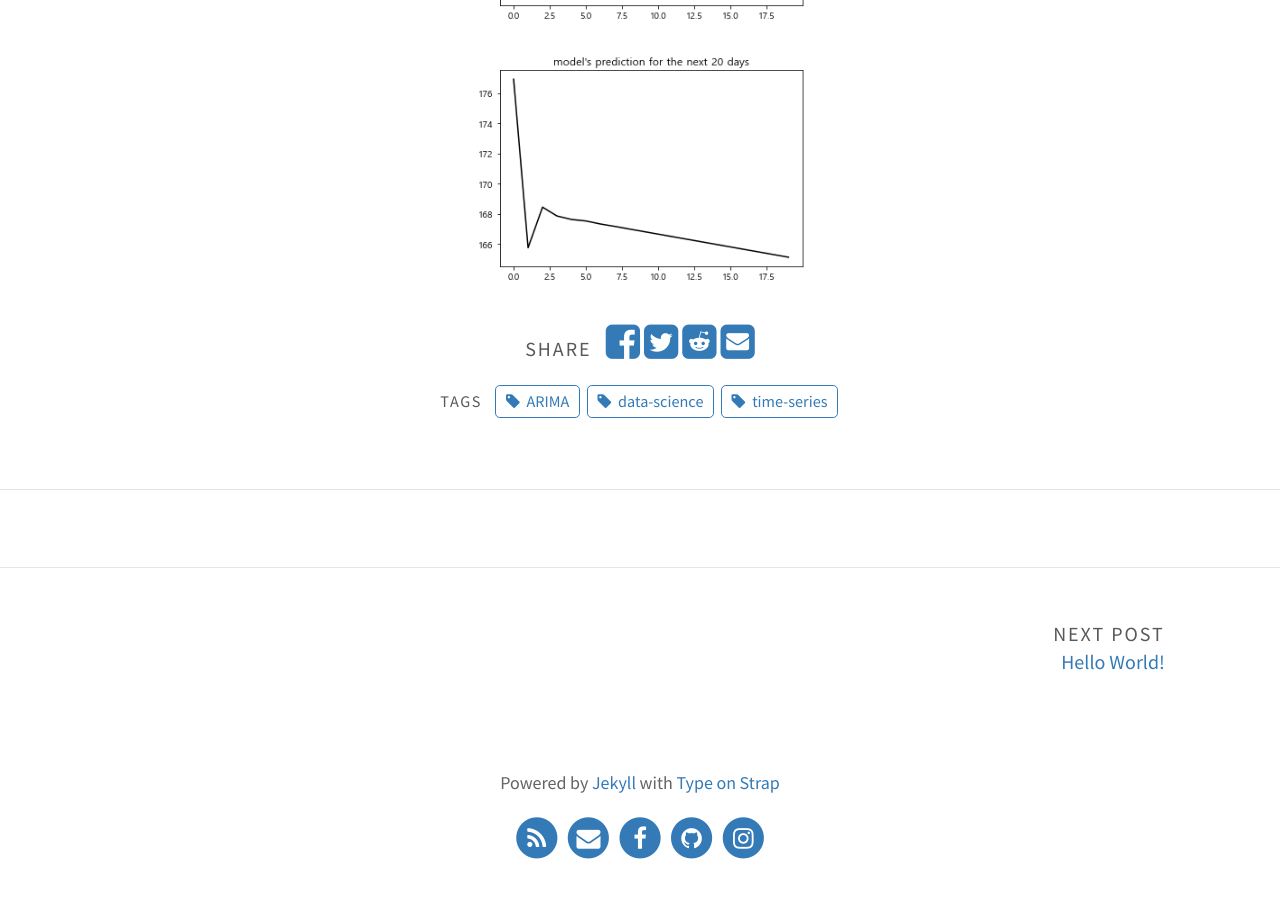
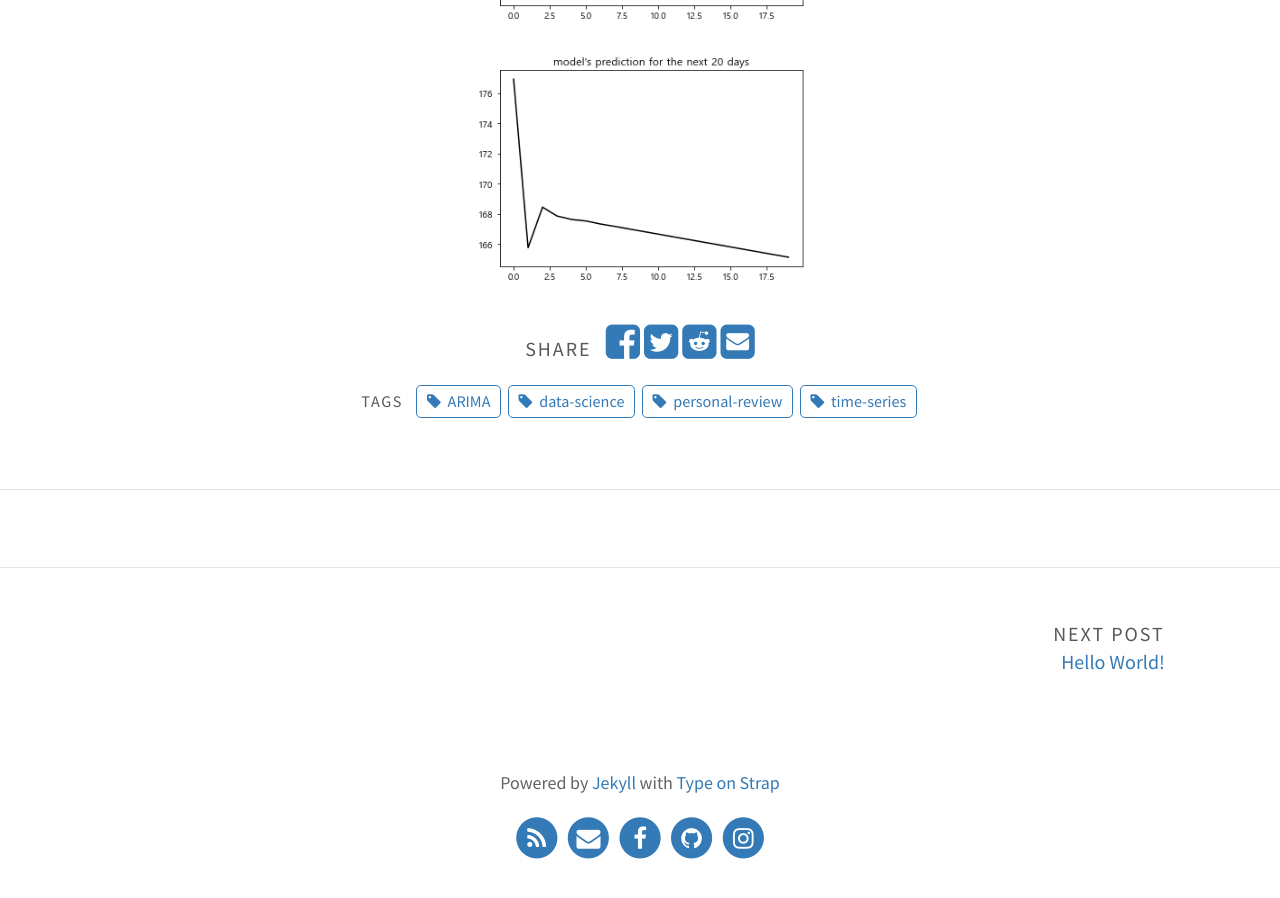
Before and after one commit to joyhyun99/joyhyun99.github.io, a Jekyll site: the page built from _posts/2020-09-04-Time-Series.md, in a window 1280 px wide and 900 px high, scrolled down 3839 px. Built offline with Jekyll 4.4.1, drawn with Linux system fonts in a browser that asks for light colours; comment, search, counter and statistics services are not loaded.

Commit message:
Update 2020-09-04-Time-Series.md

```diff
--- a/_posts/2020-09-04-Time-Series.md
+++ b/_posts/2020-09-04-Time-Series.md
@@ -3,7 +3,7 @@ layout: post
 title: Applications of Time Series analysis from public bike usage records
 feature-img: assets/img/pexels/triangular.jpeg
 thumbnail: "assets/img/bike.jpg"
-tags: [data-science, time-series, ARIMA]
+tags: [data-science, time-series, ARIMA, personal-review]
 author: joey99
 excerpt_separator: <!--more-->
 ---
@@ -12,7 +12,7 @@ excerpt_separator: <!--more-->
 <p> ARIMA model is also widely utilized to predict future values of the series by training forecast model. Today, we are going to understand and utilize the concept of ARIMA model in order to find out the mean velocity of individual public bikes across one month time period.</p>
 <!--more-->
 
-## Preprocessing <!--more-->
+## Preprocessing
 * TOC
 {:toc}
 
```
